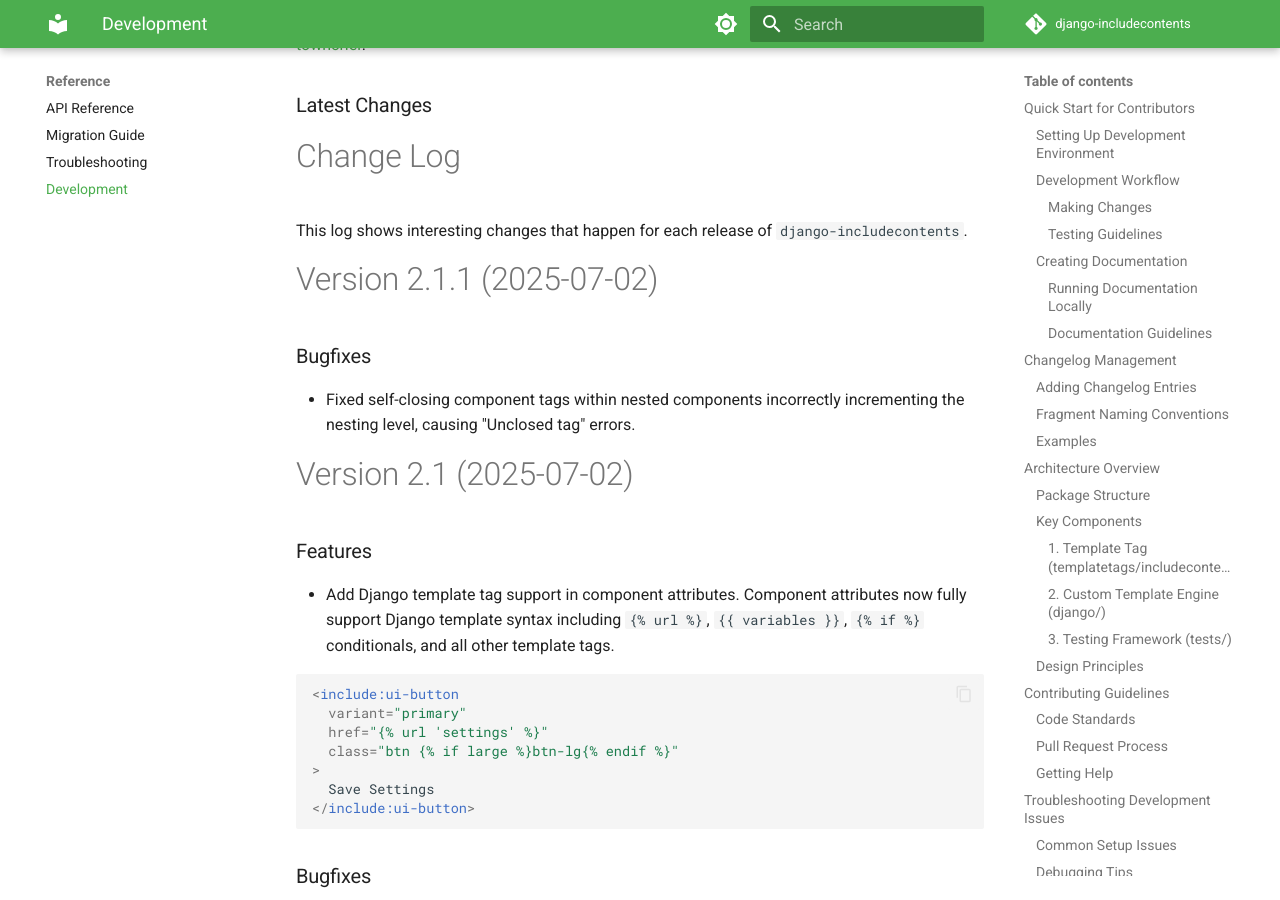
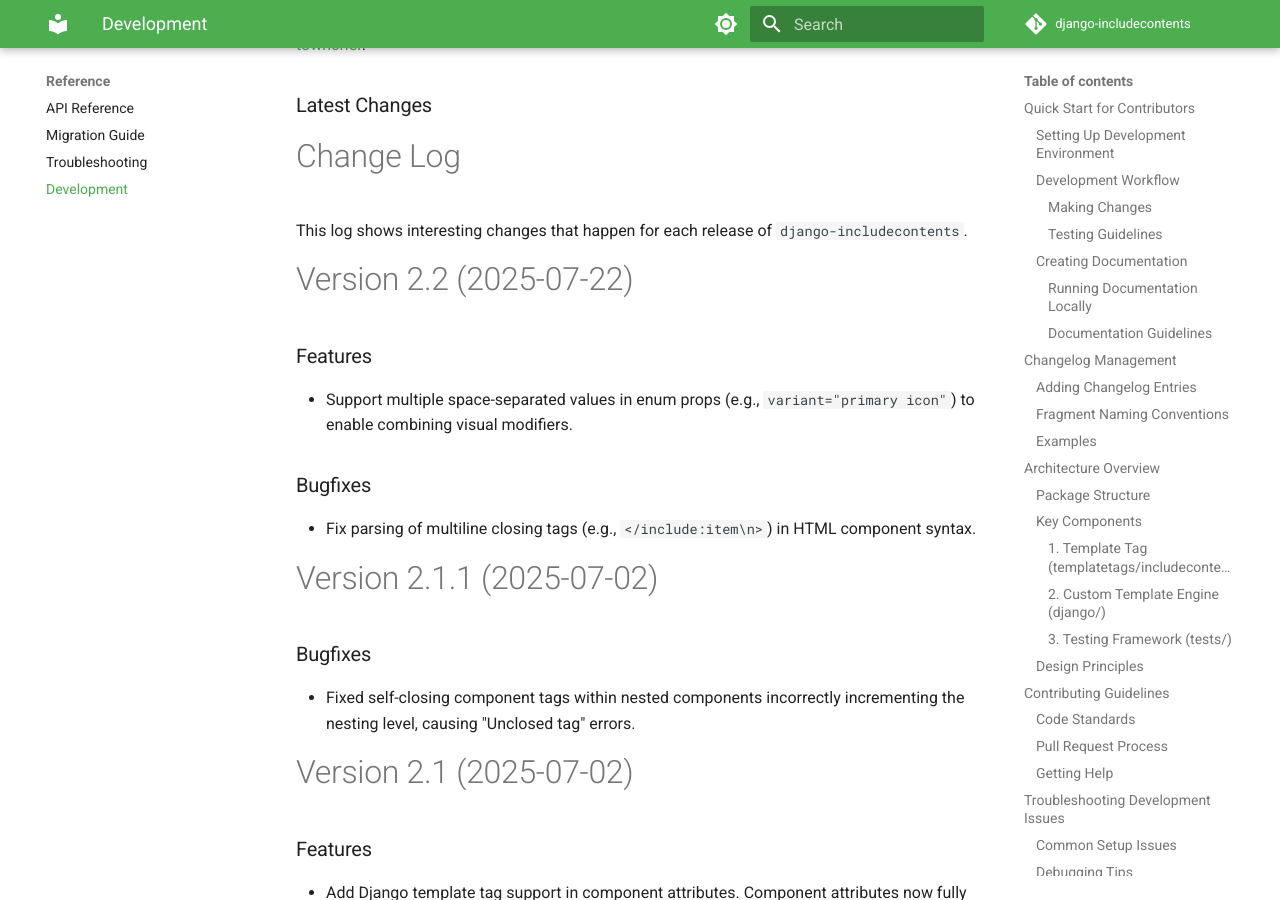
Before and after one commit to SmileyChris/django-includecontents, an MkDocs documentation site: the page built from docs/reference/development.md, in a window 1280 px wide and 900 px high, scrolled down 8547 px. Built offline with MkDocs 1.6.1 and Material for MkDocs 9.7.7, drawn with Linux system fonts in a browser that asks for light colours; comment, search, counter and statistics services are not loaded.

Commit message:
Update CHANGES for 2.2

```diff
--- a/CHANGES.md
+++ b/CHANGES.md
@@ -3,6 +3,17 @@
 This log shows interesting changes that happen for each release of `django-includecontents`.
 
 <!-- towncrier release notes start -->
+
+# Version 2.2 (2025-07-22)
+
+### Features
+
+- Support multiple space-separated values in enum props (e.g., `variant="primary icon"`) to enable combining visual modifiers.
+
+### Bugfixes
+
+- Fix parsing of multiline closing tags (e.g., `</include:item\n>`) in HTML component syntax.
+
 
 # Version 2.1.1 (2025-07-02)
 
```
Also changed, not shown: changes/+enum-multiple-values.feature.md (deleted, +0 -1 lines), changes/+multiline-closing-tags.bugfix.md (deleted, +0 -1 lines).
